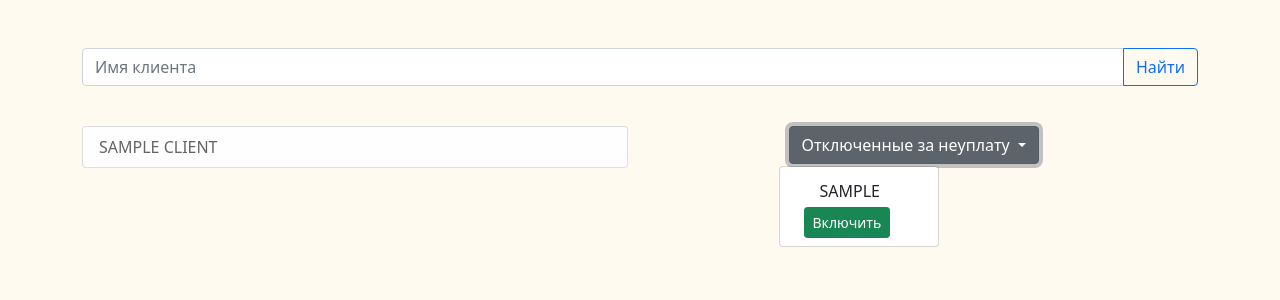
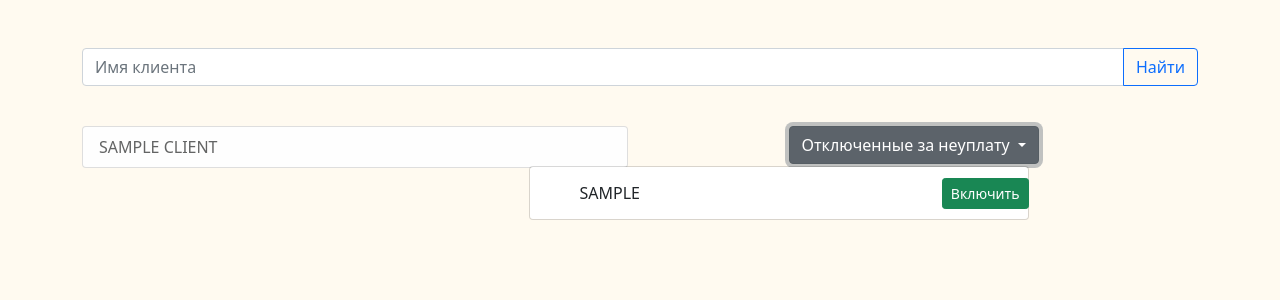
Before and after one commit to FILA722/NBI-Navigator, a Flask app: template templates/search.html in a window 1280 px wide, after a click on "Отключенные за неуплату". Shown: the part 89-389 px from the top of the page. Run offline with Flask 2, Linux system fonts and the light colour scheme; the template is opened without the code that fills it: most values are stand-ins (such as "Sample title", 1, 10 or a date in 2020); parts of the project's set-up code (start-up, migrations or seed data) failed here and were passed over.

Commit message:
added spinners to buttons on page

```diff
--- a/http_app.py
+++ b/http_app.py
@@ -8,7 +8,6 @@ from client_managment.client_turn_on import turn_on
 from client_managment.client_turn_off import turn_off_clients
 from parsers.confidential import KEYS
 from parsers.update_clients_database import update_clients_data
-from parsers.parse_cacti import get_to_the_switches_page
 from debugers.check_ping_status import ping_status
 from parsers import confidential
 import json
@@ -90,11 +89,8 @@ def start_background_processes():
 
 @app.route('/test')
 def test():
-    try:
-        browser = get_to_the_switches_page()
-        return render_template('test.html')
-    finally:
-        browser.quit()
+    return render_template('test.html')
+
 
 @app.route('/port_reboot', methods=['POST'])
 def port_reboot():
--- a/static/css/main.css
+++ b/static/css/main.css
@@ -9,6 +9,12 @@ body {
 
 .col {
     background-color: white;
+}
+
+.term_window {
+    width: 500px; /* Ширина слоя */
+    margin: 10px; /* Значение отступов */
+    padding: 10px; /* Поля вокруг текста */
 }
 
 .dropdown {
--- a/templates/search.html
+++ b/templates/search.html
@@ -5,6 +5,19 @@ NBI-Navigator
 {% endblock %}
 
 {% block body %}
+<script>
+    function search_spinner(client_name) {
+        document.getElementById(client_name).classList.remove("d-none");
+    }
+</script>
+
+<script>
+    function show_spinner(spinner_id, btn_id) {
+        document.getElementById(spinner_id).classList.remove('d-none');
+        document.getElementById(btn_id).classList.add('disabled');
+    }
+</script>
+
 <br>
     <header class="d-flex flex-wrap align-items-center justify-content-center justify-content-md-between py-3 mb-4 border-bottom">
 
@@ -23,17 +36,16 @@ NBI-Navigator
     <div class="col-6">
         <div class="list-group">
           {% for client in clients %}
-              <a href="/client/{{ client }}" class="list-group-item list-group-item-action list-group-item-light">{{ client.upper() }}</a>
+              <a href="/client/{{ client }}" class="list-group-item list-group-item-action list-group-item-light" onclick="search_spinner('{{ client }}')">{{ client.upper() }} <div class="spinner-grow text-secondary spinner-grow-sm d-none" role="status" id="{{ client }}"></div></a>
           {% endfor %}
         </div>
-
     </div>
     <div class="col-6">
       <div class="col-md-1 dropdown">
         <button class="btn btn-secondary dropdown-toggle b1" type="button" id="dropdownMenuButton1" data-bs-toggle="dropdown" aria-expanded="false">
           Отключенные за неуплату
         </button>
-        <ul class="dropdown-menu" aria-labelledby="dropdownMenuButton1">
+        <ul class="dropdown-menu term_window" aria-labelledby="dropdownMenuButton1">
           {% for sus_client in suspended_clients %}
             <li>
              <div class="container">
@@ -41,8 +53,8 @@ NBI-Navigator
                   <div class="col-10 align-self-start">
                       <a class="dropdown-item" href="/client/{{ sus_client }}">{{ sus_client.upper() }}</a>
                   </div>
-                      <div class="col-2 align-self-start">
-                          <a class="btn btn-success btn-sm" href="/client_turn_on/{{ sus_client }}">Включить</a>
+                  <div class="col-2 align-self-end">
+                      <a class="btn btn-success btn-sm" href="/client_turn_on/{{ sus_client }}" id="turn_on_btn{{ sus_client }}" onclick="show_spinner('client_turn_on_spinner{{ sus_client }}', 'turn_on_btn{{ sus_client }}')" value="{{ sus_client }}+{{ client_url }}">Включить <div class="spinner-border text-secondary spinner-border-sm d-none" role="status" id="client_turn_on_spinner{{ sus_client }}"></div></a>
                   </div>
               </div>
              </div>
```
Also changed, not shown: templates/client.html (+11 -5 lines). Lines whose indentation alone changed are shown as unchanged.
